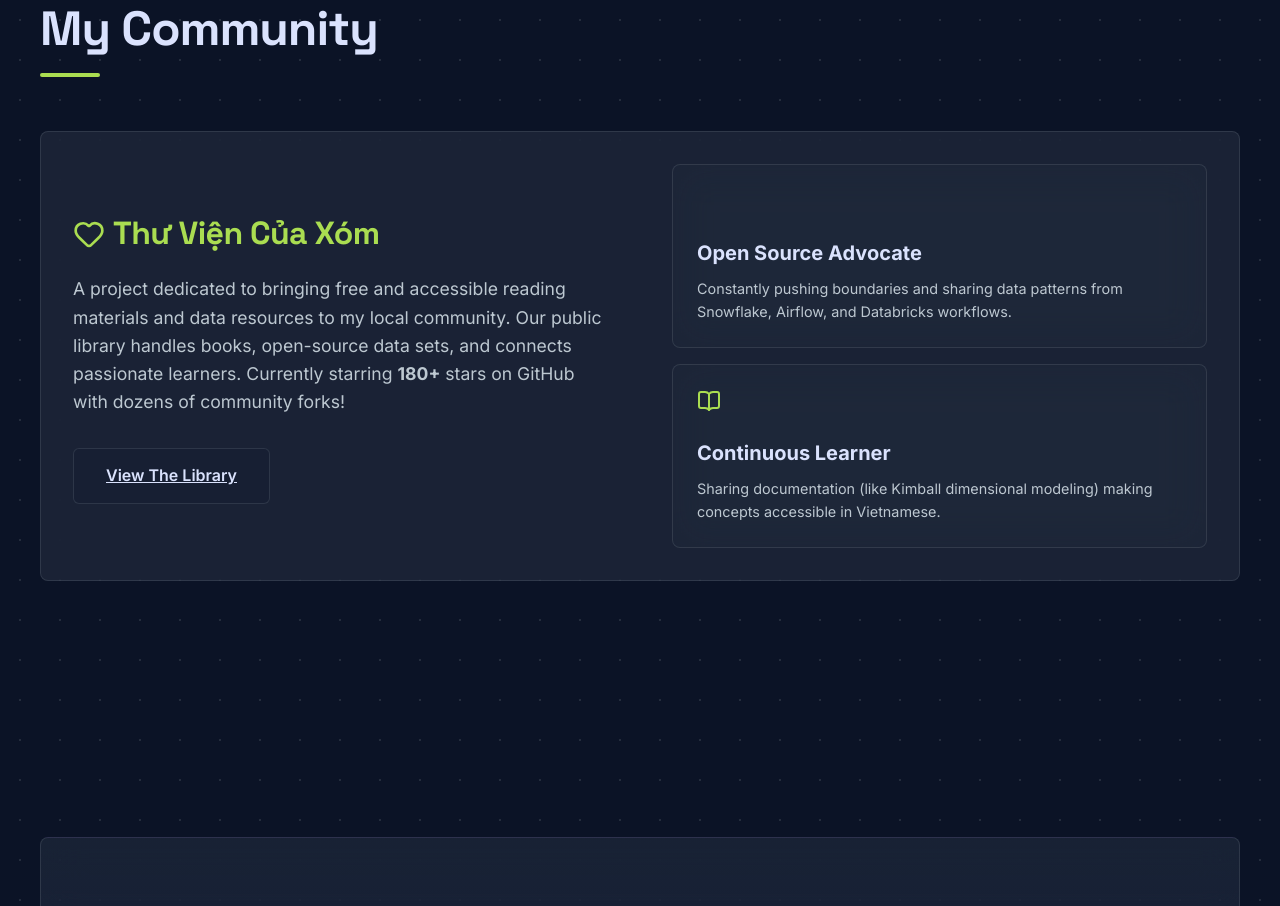
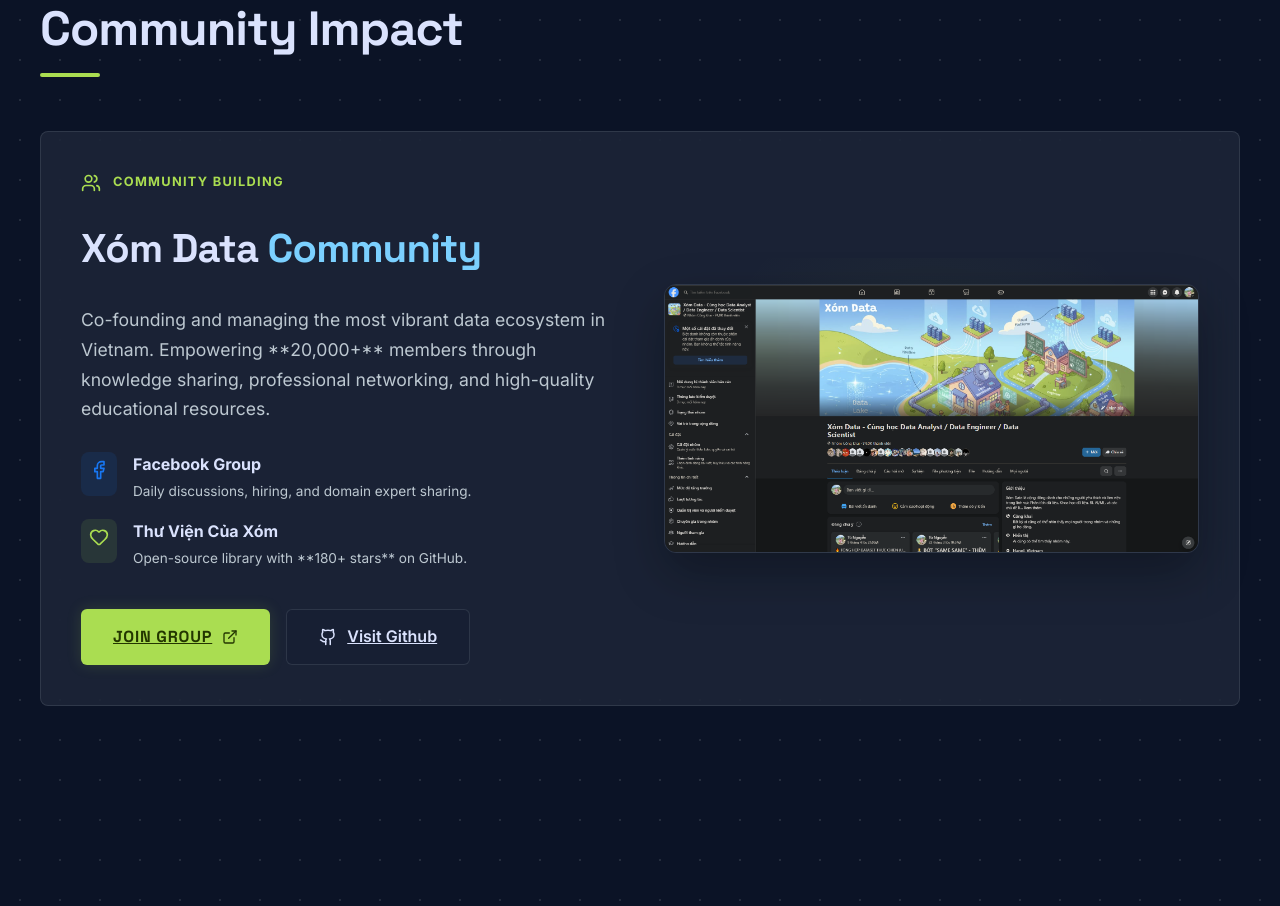
Before and after one commit to tunguyenn99/personal-websites-portfolio, a React (Vite) app: page / in a window 1280 px wide. Shown: the part 5320-6226 px from the top of the page. Built offline with nearby package versions, Linux system fonts and the light colour scheme.

Commit message:
feat: update Community component with Xóm Data Facebook group and preview image

```diff
--- a/src/components/Community.jsx
+++ b/src/components/Community.jsx
@@ -1,32 +1,81 @@
 import React from 'react';
-import { Users, BookOpen, Heart } from 'lucide-react';
+import { Users, BookOpen, Heart, Facebook, Github, ExternalLink } from 'lucide-react';
+import communityImg from '../assets/community/xom_data_fb.png';
 
 export default function Community() {
   return (
     <section id="community" className="section">
-      <h2 className="section-title">My Community</h2>
-      <div className="glass-panel" style={{ display: 'flex', flexWrap: 'wrap', gap: '4rem', alignItems: 'center' }}>
-        <div style={{ flex: '1 1 300px' }}>
-          <h3 style={{ fontSize: '2rem', marginBottom: '1rem', color: 'var(--primary)', display: 'flex', alignItems: 'center', gap: '0.5rem' }}>
-             <Heart size={32} /> Thư Viện Của Xóm
+      <h2 className="section-title">Community Impact</h2>
+
+      <div className="glass-panel" style={{
+        display: 'grid',
+        gridTemplateColumns: 'repeat(auto-fit, minmax(320px, 1fr))',
+        gap: '3rem',
+        alignItems: 'center',
+        padding: '2.5rem'
+      }}>
+        {/* Content Side */}
+        <div className="animate-fade-in">
+          <div style={{ display: 'flex', alignItems: 'center', gap: '0.75rem', marginBottom: '1.5rem', color: 'var(--primary)' }}>
+            <Users size={20} />
+            <span style={{ fontWeight: 700, letterSpacing: '0.1em', textTransform: 'uppercase', fontSize: '0.8rem' }}>Community Building</span>
+          </div>
+
+          <h3 style={{ fontSize: '2.5rem', marginBottom: '1.5rem', fontFamily: 'Space Grotesk', fontWeight: 700 }}>
+            Xóm Data <span style={{ color: 'var(--secondary)' }}>Community</span>
           </h3>
-          <p style={{ fontSize: '1.1rem', color: 'var(--text-muted)', marginBottom: '2rem' }}>
-            A project dedicated to bringing free and accessible reading materials and data resources to my local community. Our public library handles books, open-source data sets, and connects passionate learners.
-            Currently starring <strong>180+</strong> stars on GitHub with dozens of community forks!
+
+          <p style={{ fontSize: '1.1rem', color: 'var(--text-muted)', marginBottom: '1.75rem', lineHeight: 1.7 }}>
+            Co-founding and managing the most vibrant data ecosystem in Vietnam. Empowering **20,000+** members through knowledge sharing, professional networking, and high-quality educational resources.
           </p>
-          <a href="https://github.com/tunguyenn99/thu_vien_cua_xom_data" target="_blank" rel="noreferrer" className="btn-secondary">View The Library</a>
+
+          <div style={{ display: 'flex', flexDirection: 'column', gap: '1rem', marginBottom: '2.5rem' }}>
+            <div style={{ display: 'flex', alignItems: 'flex-start', gap: '1rem' }}>
+              <div style={{ padding: '0.5rem', background: 'rgba(24, 119, 242, 0.1)', borderRadius: '8px', color: '#1877F2' }}>
+                <Facebook size={20} />
+              </div>
+              <div>
+                <h4 style={{ fontSize: '1rem', marginBottom: '0.2rem' }}>Facebook Group</h4>
+                <p style={{ fontSize: '0.85rem', color: 'var(--text-muted)' }}>Daily discussions, hiring, and domain expert sharing.</p>
+              </div>
+            </div>
+            <div style={{ display: 'flex', alignItems: 'flex-start', gap: '1rem' }}>
+              <div style={{ padding: '0.5rem', background: 'rgba(170, 221, 81, 0.1)', borderRadius: '8px', color: 'var(--primary)' }}>
+                <Heart size={20} />
+              </div>
+              <div>
+                <h4 style={{ fontSize: '1rem', marginBottom: '0.2rem' }}>Thư Viện Của Xóm</h4>
+                <p style={{ fontSize: '0.85rem', color: 'var(--text-muted)' }}>Open-source library with **180+ stars** on GitHub.</p>
+              </div>
+            </div>
+          </div>
+
+          <div style={{ display: 'flex', gap: '1rem', flexWrap: 'wrap' }}>
+            <a href="https://www.facebook.com/groups/xomdata" target="_blank" rel="noreferrer" className="btn-primary">
+              Join Group <ExternalLink size={16} />
+            </a>
+            <a href="https://github.com/tunguyenn99/thu_vien_cua_xom_data" target="_blank" rel="noreferrer" className="btn-secondary">
+              <Github size={18} /> Visit Github
+            </a>
+          </div>
         </div>
 
-        <div style={{ flex: '1 1 300px', display: 'grid', gap: '1rem' }}>
-          <div className="glass-panel" style={{ padding: '1.5rem', background: 'rgba(30, 41, 59, 0.4)' }}>
-             <Users size={24} color="var(--accent)" style={{ marginBottom: '1rem' }} />
-             <h4 style={{ fontSize: '1.25rem', marginBottom: '0.5rem' }}>Open Source Advocate</h4>
-             <p style={{ color: 'var(--text-muted)', fontSize: '0.9rem' }}>Constantly pushing boundaries and sharing data patterns from Snowflake, Airflow, and Databricks workflows.</p>
-          </div>
-          <div className="glass-panel" style={{ padding: '1.5rem', background: 'rgba(30, 41, 59, 0.4)' }}>
-             <BookOpen size={24} color="var(--primary)" style={{ marginBottom: '1rem' }} />
-             <h4 style={{ fontSize: '1.25rem', marginBottom: '0.5rem' }}>Continuous Learner</h4>
-             <p style={{ color: 'var(--text-muted)', fontSize: '0.9rem' }}>Sharing documentation (like Kimball dimensional modeling) making concepts accessible in Vietnamese.</p>
+        {/* Image / Visual Side */}
+        <div className="animate-fade-in" style={{ animationDelay: '0.2s', position: 'relative' }}>
+          <div style={{
+            position: 'absolute', top: '-10%', left: '-5%', width: '110%', height: '110%',
+            background: 'radial-gradient(circle, var(--primary) 0%, transparent 70%)',
+            opacity: 0.05, zIndex: 0
+          }} />
+          <div style={{
+            borderRadius: '12px', overflow: 'hidden', border: '1px solid var(--outline-low)',
+            boxShadow: '0 20px 50px rgba(0,0,0,0.3)', position: 'relative', zIndex: 1
+          }}>
+            <img
+              src={communityImg}
+              alt="Xóm Data Facebook Community"
+              style={{ width: '100%', height: 'auto', display: 'block' }}
+            />
           </div>
         </div>
       </div>
--- a/src/components/Techstack.jsx
+++ b/src/components/Techstack.jsx
@@ -45,8 +45,8 @@ export default function Techstack() {
         { name: "Astronomer", icon: <Workflow size={14} color="#FE4A49" /> },
         { name: "Apache Spark", icon: <SiApachespark color="#E25A1C" /> },
         { name: "Dagster", icon: <Workflow size={14} color="#4FB194" /> },
-        { name: "Kestra", icon: <span style={{fontSize: '0.8rem'}}>⚡</span> },
-        { name: "Mage", icon: <span style={{fontSize: '0.8rem'}}>🧙</span> }
+        { name: "Kestra", icon: <span style={{ fontSize: '0.8rem' }}>⚡</span> },
+        { name: "Mage", icon: <span style={{ fontSize: '0.8rem' }}>🧙</span> }
       ]
     },
     {
```
Also changed, not shown: src/assets/community/xom_data_fb.png (added).
